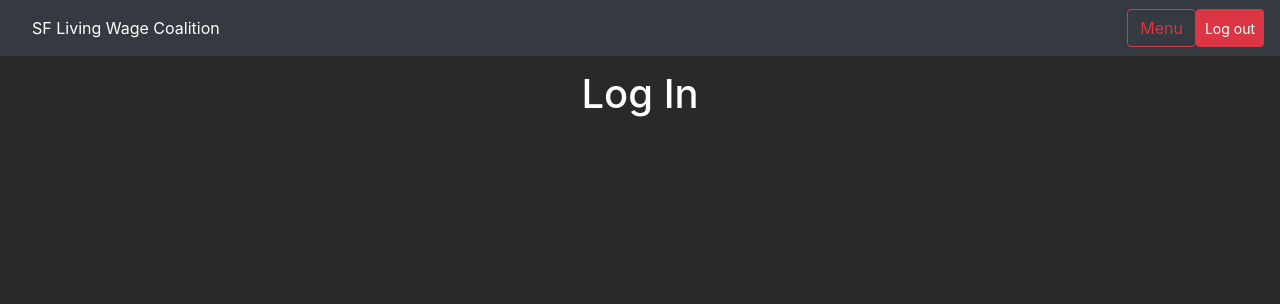
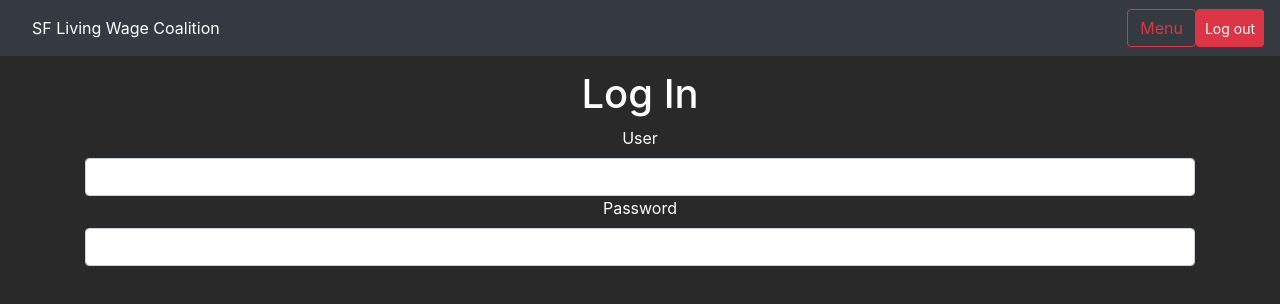
Before and after one commit to jmejiamu/mobile-sf-admin, a React (Create React App) app: page / in a window 1280 px wide. Shown: the top 304 px of the page. Built offline with nearby package versions, Linux system fonts and the light colour scheme.

Commit message:
adding-login-inputs

```diff
--- a/src/components/LoginLogout/Login.js
+++ b/src/components/LoginLogout/Login.js
@@ -4,6 +4,21 @@ const Login = () => {
     return (
         <div>
             <h1 className="events-section">Log In</h1>
+            <label className="text-white">User</label>
+            <input
+                type="text"
+                className="form-control"
+            // value={startData}
+            // onChange={e => setStartData(e.target.value)}
+            />
+            <label className="text-white">Password</label>
+            <input
+                type="text"
+                className="form-control"
+            // value={startData}
+            // onChange={e => setStartData(e.target.value)}
+            />
+
         </div>
     )
 }
```
Also changed, not shown: src/components/Assisstance/Assistance.js (+10 -10 lines).
